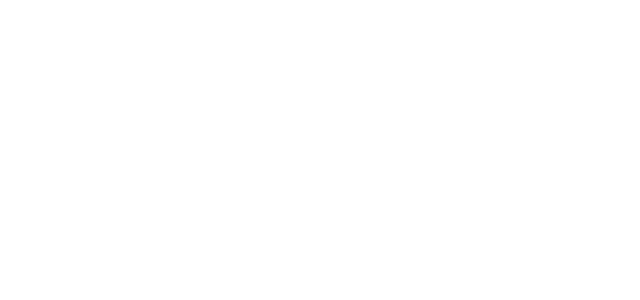
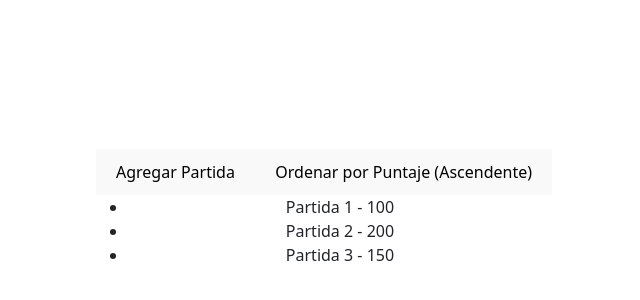
Before and after one commit to davidblancofpllefia/tetris-1, a React (Vite) app: page / in a window 1280 px wide. Shown: the part 184-484 px from the top of the page, without its empty margins (316-956 px from the left). Built offline with nearby package versions, Linux system fonts and the light colour scheme.

Commit message:
commit5historia2

```diff
--- a/src/App.jsx
+++ b/src/App.jsx
@@ -2,13 +2,15 @@
 import reactLogo from './assets/react.svg'
 import viteLogo from '/vite.svg'
 import './App.css'
+import './tablaPartidas'
+import TablaPartidas from './tablaPartidas'
 
 function App() {
   const [count, setCount] = useState(0)
 
   return (
     <>
-
+    <TablaPartidas/>
     </>
   )
 }
--- a/src/tablaPartidas.jsx
+++ b/src/tablaPartidas.jsx
@@ -1,16 +1,52 @@
-const [partidas, setPartidas] = useState([
+import React, { useState } from 'react';
+
+const TablaPartidas = () => {
+  const [partidas, setPartidas] = useState([
     { id: 1, nombre: 'Partida 1', puntaje: 100 },
     { id: 2, nombre: 'Partida 2', puntaje: 200 },
     { id: 3, nombre: 'Partida 3', puntaje: 150 },
   ]);
 
+  const [ordenAscendente, setOrdenAscendente] = useState(true);
+
   const ordenarPorColumna = (columna) => {
-    const partidasOrdenadas = [...partidas].sort((partidaA, partidaB) =>
-    partidaA[columna] === partidaB[columna] ? 0 : (partidaA[columna] < partidaB[columna] ? (ordenAscendente ? -1 : 1) : (ordenAscendente ? 1 : -1))
-  )}
-
-  setPartidas(partidasOrdenadas);
+    const partidasOrdenadas = [...partidas].sort((a, b) =>
+      a[columna] === b[columna] ? 0 : (a[columna] < b[columna] ? -1 : 1) * (ordenAscendente ? 1 : -1)
+    );
+    setPartidas(partidasOrdenadas);
+    setOrdenAscendente(!ordenAscendente)
+  };
 
   const agregarPartida = (nuevaPartida) => {
-    setPartidas([...partidas, nuevaPartida])
+    setPartidas([...partidas, nuevaPartida]);
   };
+
+  return (
+    <div>
+      <button onClick={() =>
+          agregarPartida({
+            id: partidas.length + 1,
+            nombre: `Partida ${partidas.length + 1}`,
+            puntaje: Math.floor(Math.random() * 200),
+          })
+        }
+      >
+        Agregar Partida
+      </button>
+
+      <button onClick={() => ordenarPorColumna('puntaje')}>
+        Ordenar por Puntaje ({ordenAscendente ? 'Ascendente' : 'Descendente'})
+      </button>
+
+      <ul>
+        {partidas.map((partida) => (
+          <li key={partida.id}>
+            {partida.nombre} - {partida.puntaje}
+          </li>
+        ))}
+      </ul>
+    </div>
+  )
+}
+
+export default TablaPartidas;
```
